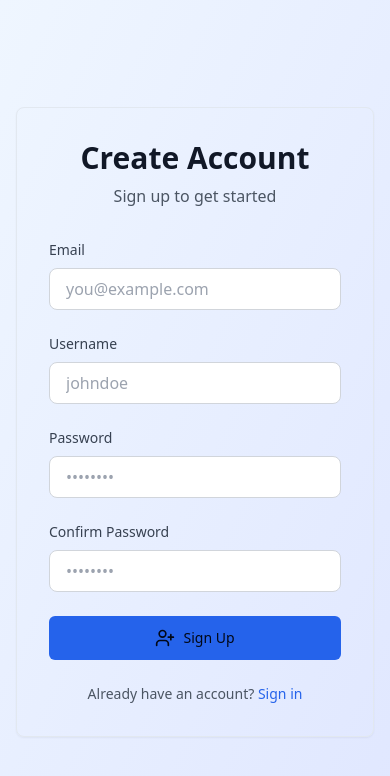
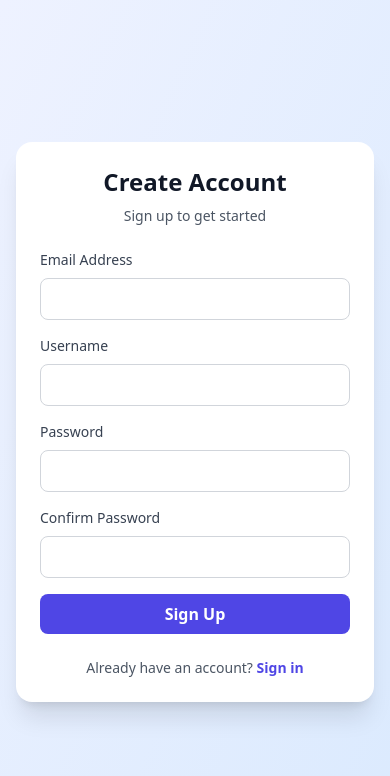
Before and after one commit to mdnuruzzamanemon/dataPreprocessing, a Next.js app in the folder frontend/: page /signup in a window 390 px wide. Shown: the top 776 px of the page. Built offline with nearby package versions, Linux system fonts and the light colour scheme.

Commit message:
responsive issue solved

```diff
--- a/frontend/src/app/login/page.tsx
+++ b/frontend/src/app/login/page.tsx
@@ -1,20 +1,16 @@
 'use client';
 
-import React, { useState } from 'react';
+import { useState } from 'react';
 import { useRouter } from 'next/navigation';
-import Link from 'next/link';
 import { useAuth } from '@/contexts/AuthContext';
-import { Button } from '@/components/ui/Button';
-import { Card } from '@/components/ui/Card';
-import { LogIn } from 'lucide-react';
 
 export default function LoginPage() {
+    const router = useRouter();
+    const { login } = useAuth();
     const [email, setEmail] = useState('');
     const [password, setPassword] = useState('');
     const [error, setError] = useState('');
     const [loading, setLoading] = useState(false);
-    const { login } = useAuth();
-    const router = useRouter();
 
     const handleSubmit = async (e: React.FormEvent) => {
         e.preventDefault();
@@ -23,6 +19,7 @@ export default function LoginPage() {
 
         try {
             await login({ email, password });
+            router.push('/dashboard');
         } catch (err: any) {
             setError(err.message || 'Login failed');
         } finally {
@@ -31,32 +28,25 @@ export default function LoginPage() {
     };
 
     return (
-        <div className="min-h-screen bg-gradient-to-br from-blue-50 to-indigo-100 flex items-center justify-center p-4">
-            <Card className="w-full max-w-md p-8">
-                <div className="text-center mb-8">
-                    <h1 className="text-3xl font-bold text-gray-900 mb-2">Welcome Back</h1>
-                    <p className="text-gray-600">Sign in to your account</p>
+        <div className="min-h-screen flex items-center justify-center bg-gradient-to-br from-indigo-50 to-blue-100 px-4">
+            <div className="max-w-md w-full bg-white rounded-2xl shadow-xl p-6 sm:p-8">
+                <div className="text-center mb-6 sm:mb-8">
+                    <h1 className="text-2xl sm:text-3xl font-bold text-gray-900 mb-2">Welcome Back</h1>
+                    <p className="text-sm sm:text-base text-gray-600">Sign in to your account</p>
                 </div>
 
-                <form onSubmit={handleSubmit} className="space-y-6">
-                    {error && (
-                        <div className="bg-red-50 border border-red-200 text-red-700 px-4 py-3 rounded">
-                            {error}
-                        </div>
-                    )}
-
+                <form onSubmit={handleSubmit} className="space-y-4 sm:space-y-6">
                     <div>
                         <label htmlFor="email" className="block text-sm font-medium text-gray-700 mb-2">
-                            Email
+                            Email Address
                         </label>
                         <input
                             id="email"
                             type="email"
-                            required
                             value={email}
                             onChange={(e) => setEmail(e.target.value)}
-                            className="w-full px-4 py-2 border border-gray-300 rounded-lg focus:ring-2 focus:ring-blue-500 focus:border-transparent"
-                            placeholder="you@example.com"
+                            className="w-full px-4 py-2 sm:py-3 border border-gray-300 rounded-lg focus:ring-2 focus:ring-indigo-500 focus:border-transparent"
+                            required
                         />
                     </div>
 
@@ -67,35 +57,40 @@ export default function LoginPage() {
                         <input
                             id="password"
                             type="password"
-                            required
                             value={password}
                             onChange={(e) => setPassword(e.target.value)}
-                            className="w-full px-4 py-2 border border-gray-300 rounded-lg focus:ring-2 focus:ring-blue-500 focus:border-transparent"
-                            placeholder="••••••••"
+                            className="w-full px-4 py-2 sm:py-3 border border-gray-300 rounded-lg focus:ring-2 focus:ring-indigo-500 focus:border-transparent"
+                            required
                         />
                     </div>
 
-                    <Button type="submit" disabled={loading} className="w-full" size="lg">
-                        {loading ? (
-                            'Signing in...'
-                        ) : (
-                            <>
-                                <LogIn className="mr-2 h-5 w-5" />
-                                Sign In
-                            </>
-                        )}
-                    </Button>
+                    {error && (
+                        <div className="bg-red-50 border border-red-200 text-red-700 px-4 py-3 rounded-lg text-sm">
+                            {error}
+                        </div>
+                    )}
+
+                    <button
+                        type="submit"
+                        disabled={loading}
+                        className="w-full bg-indigo-600 text-white py-2 sm:py-3 px-4 rounded-lg font-semibold hover:bg-indigo-700 focus:outline-none focus:ring-2 focus:ring-indigo-500 focus:ring-offset-2 disabled:opacity-50 disabled:cursor-not-allowed transition-colors"
+                    >
+                        {loading ? 'Signing in...' : 'Sign In'}
+                    </button>
                 </form>
 
                 <div className="mt-6 text-center">
                     <p className="text-sm text-gray-600">
                         Don't have an account?{' '}
-                        <Link href="/signup" className="text-blue-600 hover:text-blue-700 font-medium">
+                        <button
+                            onClick={() => router.push('/signup')}
+                            className="text-indigo-600 hover:text-indigo-700 font-semibold"
+                        >
                             Sign up
-                        </Link>
+                        </button>
                     </p>
                 </div>
-            </Card>
+            </div>
         </div>
     );
 }
--- a/frontend/src/app/signup/page.tsx
+++ b/frontend/src/app/signup/page.tsx
@@ -1,20 +1,18 @@
 'use client';
 
-import React, { useState } from 'react';
-import Link from 'next/link';
+import { useState } from 'react';
+import { useRouter } from 'next/navigation';
 import { useAuth } from '@/contexts/AuthContext';
-import { Button } from '@/components/ui/Button';
-import { Card } from '@/components/ui/Card';
-import { UserPlus } from 'lucide-react';
 
 export default function SignupPage() {
+    const router = useRouter();
+    const { signup } = useAuth();
     const [email, setEmail] = useState('');
     const [username, setUsername] = useState('');
     const [password, setPassword] = useState('');
     const [confirmPassword, setConfirmPassword] = useState('');
     const [error, setError] = useState('');
     const [loading, setLoading] = useState(false);
-    const { signup } = useAuth();
 
     const handleSubmit = async (e: React.FormEvent) => {
         e.preventDefault();
@@ -25,8 +23,8 @@ export default function SignupPage() {
             return;
         }
 
-        if (password.length < 6) {
-            setError('Password must be at least 6 characters');
+        if (password.length < 8) {
+            setError('Password must be at least 8 characters');
             return;
         }
 
@@ -42,32 +40,25 @@ export default function SignupPage() {
     };
 
     return (
-        <div className="min-h-screen bg-gradient-to-br from-blue-50 to-indigo-100 flex items-center justify-center p-4">
-            <Card className="w-full max-w-md p-8">
-                <div className="text-center mb-8">
-                    <h1 className="text-3xl font-bold text-gray-900 mb-2">Create Account</h1>
-                    <p className="text-gray-600">Sign up to get started</p>
+        <div className="min-h-screen flex items-center justify-center bg-gradient-to-br from-indigo-50 to-blue-100 px-4">
+            <div className="max-w-md w-full bg-white rounded-2xl shadow-xl p-6 sm:p-8">
+                <div className="text-center mb-6 sm:mb-8">
+                    <h1 className="text-2xl sm:text-3xl font-bold text-gray-900 mb-2">Create Account</h1>
+                    <p className="text-sm sm:text-base text-gray-600">Sign up to get started</p>
                 </div>
 
-                <form onSubmit={handleSubmit} className="space-y-6">
-                    {error && (
-                        <div className="bg-red-50 border border-red-200 text-red-700 px-4 py-3 rounded">
-                            {error}
-                        </div>
-                    )}
-
+                <form onSubmit={handleSubmit} className="space-y-4 sm:space-y-5">
                     <div>
                         <label htmlFor="email" className="block text-sm font-medium text-gray-700 mb-2">
-                            Email
+                            Email Address
                         </label>
                         <input
                             id="email"
                             type="email"
-                            required
                             value={email}
                             onChange={(e) => setEmail(e.target.value)}
-                            className="w-full px-4 py-2 border border-gray-300 rounded-lg focus:ring-2 focus:ring-blue-500 focus:border-transparent"
-                            placeholder="you@example.com"
+                            className="w-full px-4 py-2 sm:py-3 border border-gray-300 rounded-lg focus:ring-2 focus:ring-indigo-500 focus:border-transparent"
+                            required
                         />
                     </div>
 
@@ -78,11 +69,10 @@ export default function SignupPage() {
                         <input
                             id="username"
                             type="text"
-                            required
                             value={username}
                             onChange={(e) => setUsername(e.target.value)}
-                            className="w-full px-4 py-2 border border-gray-300 rounded-lg focus:ring-2 focus:ring-blue-500 focus:border-transparent"
-                            placeholder="johndoe"
+                            className="w-full px-4 py-2 sm:py-3 border border-gray-300 rounded-lg focus:ring-2 focus:ring-indigo-500 focus:border-transparent"
+                            required
                         />
                     </div>
 
@@ -93,11 +83,10 @@ export default function SignupPage() {
                         <input
                             id="password"
                             type="password"
-                            required
                             value={password}
                             onChange={(e) => setPassword(e.target.value)}
-                            className="w-full px-4 py-2 border border-gray-300 rounded-lg focus:ring-2 focus:ring-blue-500 focus:border-transparent"
-                            placeholder="••••••••"
+                            className="w-full px-4 py-2 sm:py-3 border border-gray-300 rounded-lg focus:ring-2 focus:ring-indigo-500 focus:border-transparent"
+                            required
                         />
                     </div>
 
@@ -108,35 +97,40 @@ export default function SignupPage() {
                         <input
                             id="confirmPassword"
                             type="password"
-                            required
                             value={confirmPassword}
                             onChange={(e) => setConfirmPassword(e.target.value)}
-                            className="w-full px-4 py-2 border border-gray-300 rounded-lg focus:ring-2 focus:ring-blue-500 focus:border-transparent"
-                            placeholder="••••••••"
+                            className="w-full px-4 py-2 sm:py-3 border border-gray-300 rounded-lg focus:ring-2 focus:ring-indigo-500 focus:border-transparent"
+                            required
                         />
                     </div>
 
-                    <Button type="submit" disabled={loading} className="w-full" size="lg">
-                        {loading ? (
-                            'Creating account...'
-                        ) : (
-                            <>
-                                <UserPlus className="mr-2 h-5 w-5" />
-                                Sign Up
-                            </>
-                        )}
-                    </Button>
+                    {error && (
+                        <div className="bg-red-50 border border-red-200 text-red-700 px-4 py-3 rounded-lg text-sm">
+                            {error}
+                        </div>
+                    )}
+
+                    <button
+                        type="submit"
+                        disabled={loading}
+                        className="w-full bg-indigo-600 text-white py-2 sm:py-3 px-4 rounded-lg font-semibold hover:bg-indigo-700 focus:outline-none focus:ring-2 focus:ring-indigo-500 focus:ring-offset-2 disabled:opacity-50 disabled:cursor-not-allowed transition-colors"
+                    >
+                        {loading ? 'Creating account...' : 'Sign Up'}
+                    </button>
                 </form>
 
                 <div className="mt-6 text-center">
                     <p className="text-sm text-gray-600">
                         Already have an account?{' '}
-                        <Link href="/login" className="text-blue-600 hover:text-blue-700 font-medium">
+                        <button
+                            onClick={() => router.push('/login')}
+                            className="text-indigo-600 hover:text-indigo-700 font-semibold"
+                        >
                             Sign in
-                        </Link>
+                        </button>
                     </p>
                 </div>
-            </Card>
+            </div>
         </div>
     );
 }
```
Also changed, not shown: frontend/src/app/verify-otp/page.tsx (+9 -11 lines), frontend/src/components/DataSummary.tsx (+10 -11 lines).
